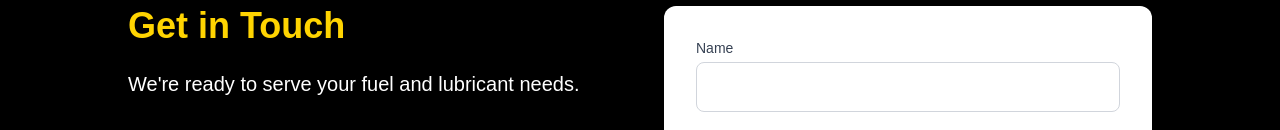
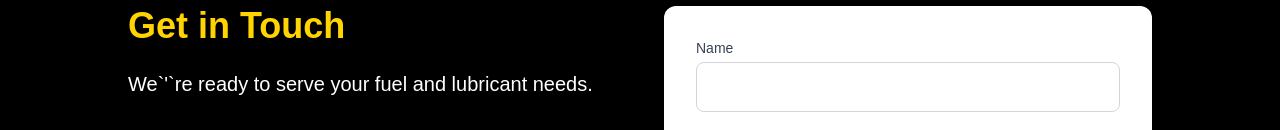
Before and after one commit to bnhtradingprojects-oss/bilacore, a Next.js app: page / in a window 1280 px wide. Shown: the part 2366-2496 px from the top of the page. Built offline with nearby package versions, Linux system fonts and the light colour scheme.

Commit message:
fix: Correct apostrophe in contact section text

```diff
--- a/src/app/page.tsx
+++ b/src/app/page.tsx
@@ -299,7 +299,7 @@ export default function Home() {
         <div className="max-w-5xl mx-auto grid md:grid-cols-2 gap-12">
           <div>
             <h2 className="text-4xl font-bold mb-6 text-[var(--color-yellow)]">Get in Touch</h2>
-            <p className="text-xl text-white mb-8">We're ready to serve your fuel and lubricant needs.</p>
+            <p className="text-xl text-white mb-8">We`&apos;`re ready to serve your fuel and lubricant needs.</p>
             <div className="space-y-4 text-white">
               <p className="flex items-center gap-3">
                 <span className="text-2xl">📍</span>
```
